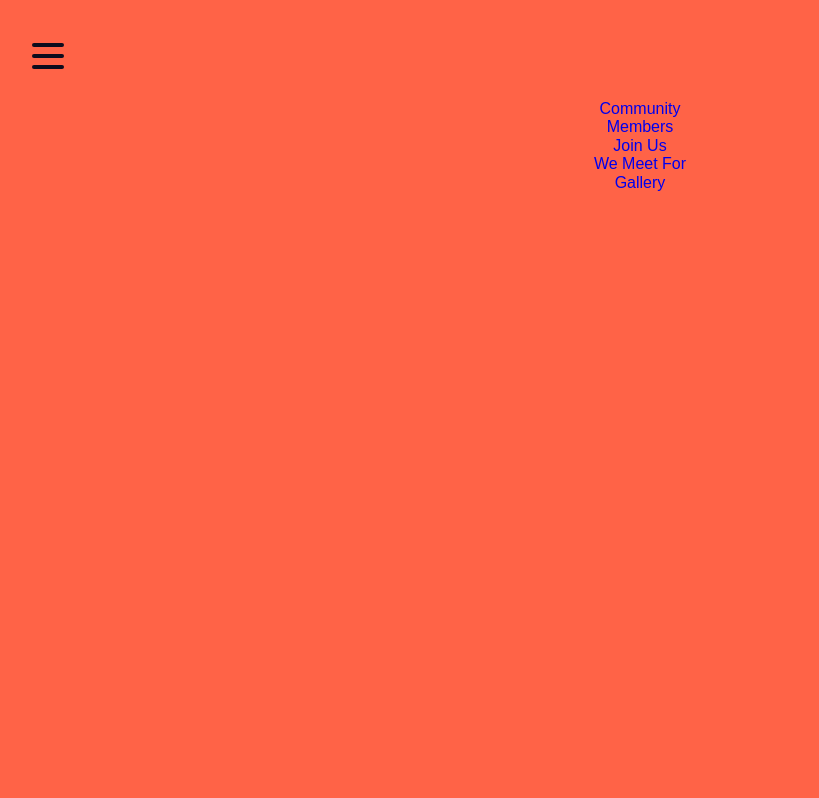
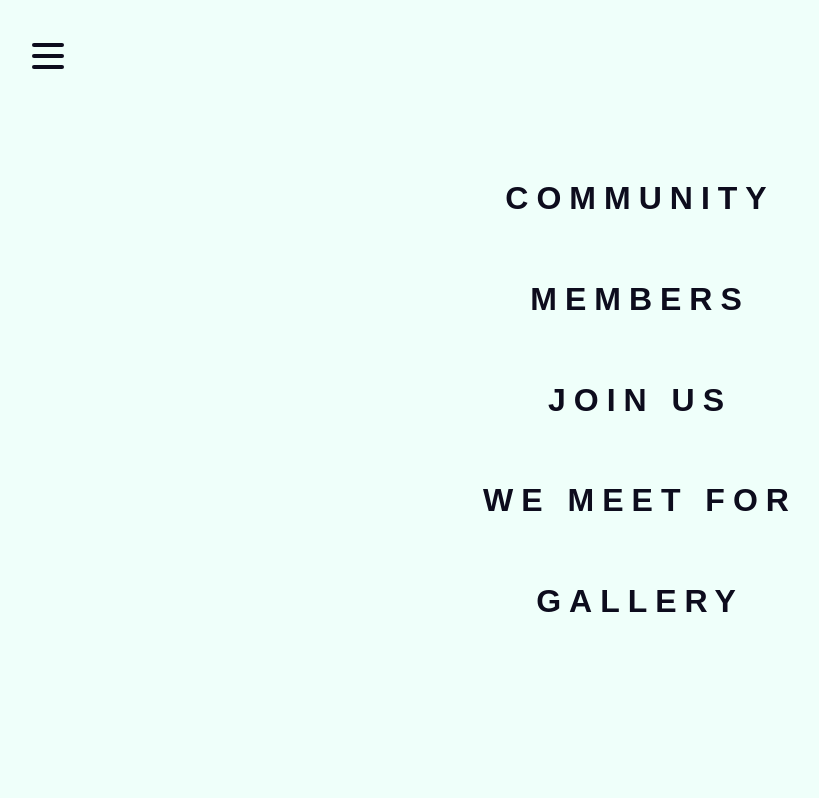
Before and after one commit to femcolab/femcolab-site, a Gatsby site: page / in a window 1280 px wide. Shown: the top 798 px of the page, without its empty margins (0-819 px from the left). Built offline with nearby package versions, Linux system fonts and the light colour scheme; Gatsby itself is replaced by a stand-in of ours.

Commit message:
Add menu and update layout

```diff
--- a/src/components/layout/View.tsx
+++ b/src/components/layout/View.tsx
@@ -1,10 +1,3 @@
-/**
- * Layout component that queries for data
- * with Gatsby's StaticQuery component
- *
- * See: https://www.gatsbyjs.org/docs/static-query/
- */
-
 import React, { ReactNode } from 'react'
 import { StaticQuery, graphql } from 'gatsby'
 import styled, { ThemeProvider } from 'styled-components'
@@ -12,38 +5,19 @@ import { GlobalStyles } from './styles/global'
 import { theme } from './styles/theme'
 
 import Burger from '../burger'
+import Menu from '../menu'
 // import Header from "../header"
 
 const Container = styled.div`
   margin: 0 auto;
   max-width: 1500px;
-  padding: 0px 1.0875rem 1.45rem;
-  padding-top: 0;
+  padding: 2rem;
   border: solid 1px red;
 `
 
 const Footer = styled.footer`
   height: 50px;
   background-color: pink;
-`
-const Menu = styled.nav`
-  height: 100vh;
-  width: 100vw;
-  background-color: tomato;
-  z-index: 20;
-`
-
-const List = styled.ul`
-  list-style: none;
-  text-align: center;
-  margin: 0;
-  padding: 100px;
-`
-
-const ListItem = styled.li`
-  a {
-    text-decoration: none;
-  }
 `
 
 type Props = {
@@ -65,26 +39,8 @@ const View = ({ children }: Props) => (
       <ThemeProvider theme={theme}>
         <GlobalStyles />
         <Burger />
+        <Menu />
         {/* <Header siteTitle={data.site.siteMetadata.title} /> */}
-        <Menu>
-          <List>
-            <ListItem>
-              <a href="#community">Community</a>
-            </ListItem>
-            <ListItem>
-              <a href="#members">Members</a>
-            </ListItem>
-            <ListItem>
-              <a href="/">Join Us</a>
-            </ListItem>
-            <ListItem>
-              <a href="#wemeetfor">We Meet For</a>
-            </ListItem>
-            <ListItem>
-              <a href="#gallery">Gallery</a>
-            </ListItem>
-          </List>
-        </Menu>
         <Container>
           <main>{children}</main>
           <Footer>FemCoLab 2019</Footer>
--- /dev/null
+++ b/src/components/menu/View.tsx
@@ -0,0 +1,15 @@
+import React from 'react'
+import { StyledMenu } from './styles'
+
+const View = () => {
+  return (
+    <StyledMenu>
+      <a href="#community">Community</a>
+      <a href="#members">Members</a>
+      <a href="/">Join us</a>
+      <a href="#wemeetfor">We Meet For</a>
+      <a href="#gallery">Gallery</a>
+    </StyledMenu>
+  )
+}
+export default View
--- /dev/null
+++ b/src/components/menu/index.ts
@@ -0,0 +1 @@
+export { default } from './View'
--- /dev/null
+++ b/src/components/menu/styles.ts
@@ -0,0 +1,31 @@
+import styled from 'styled-components'
+
+export const StyledMenu = styled.nav`
+  display: flex;
+  flex-direction: column;
+  justify-content: center;
+  background: ${({ theme }) => theme.primaryLight};
+  height: 100vh;
+  width: 100vw;
+  text-align: center;
+  padding: 2rem;
+  position: absolute;
+  top: 0;
+  left: 0;
+  transition: transform 0.3s ease-in-out;
+
+  a {
+    font-size: 2rem;
+    text-transform: uppercase;
+    padding: 2rem 0;
+    font-weight: bold;
+    letter-spacing: 0.5rem;
+    color: ${({ theme }) => theme.primaryDark};
+    text-decoration: none;
+    transition: color 0.3s linear;
+
+    &:hover {
+      color: ${({ theme }) => theme.primaryHover};
+    }
+  }
+`
```
